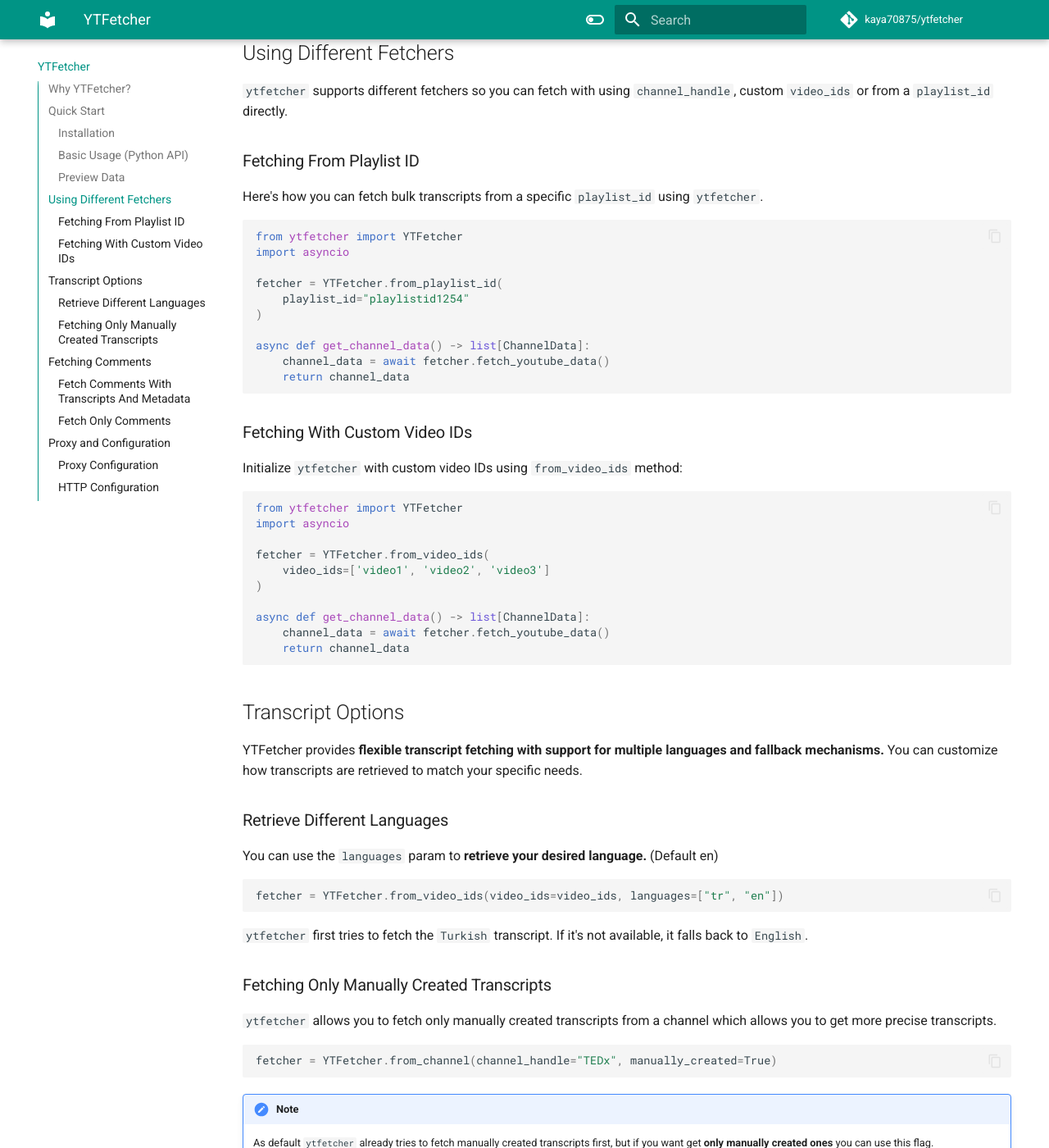
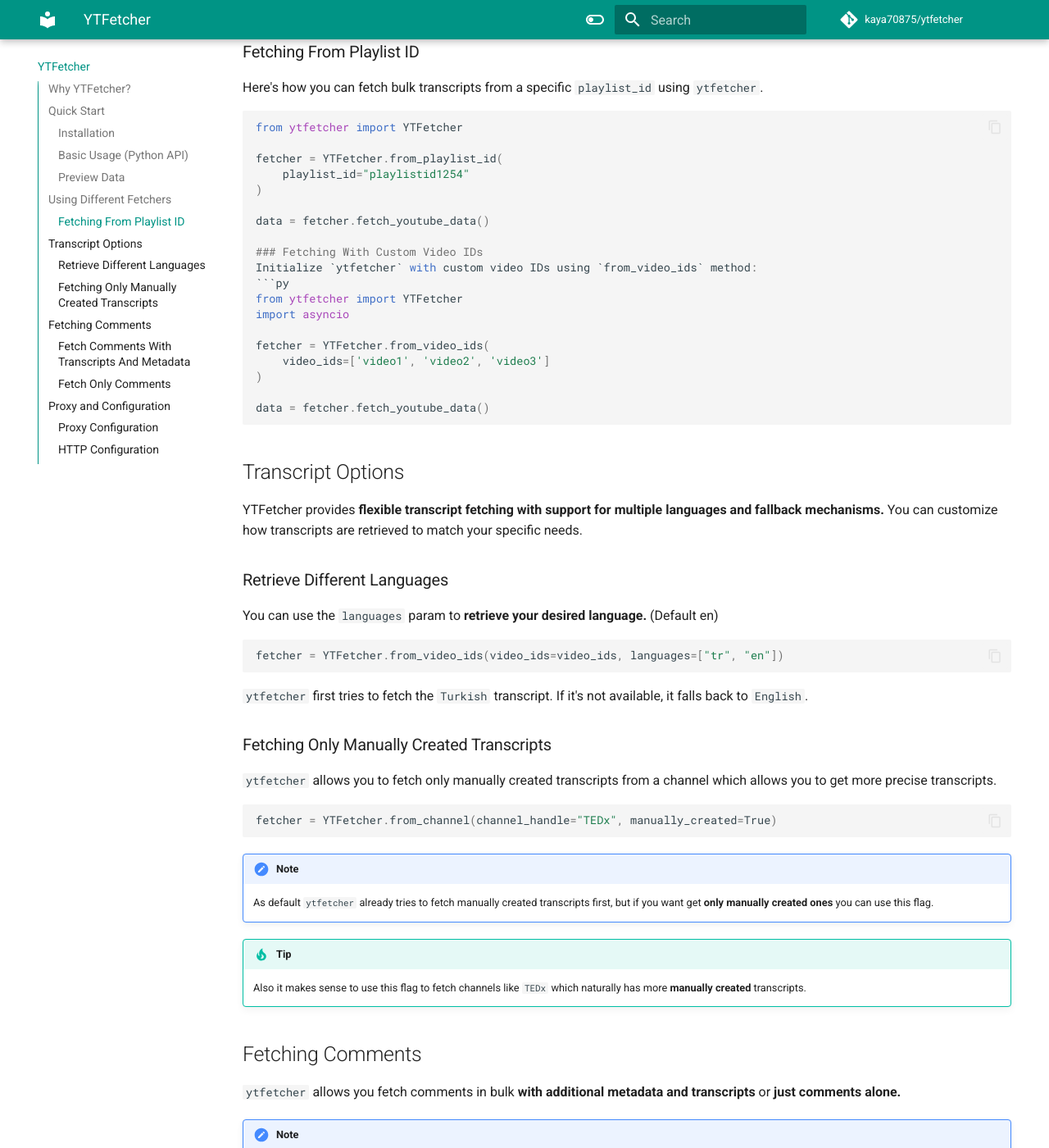
Before and after one commit to kaya70875/ytfetcher, an MkDocs documentation site: the page built from docs/index.md, in a window 1280 px wide and 1400 px high, scrolled down 2289 px. Shown: the whole window at 82% size. Built offline with MkDocs 1.6.1 and Material for MkDocs 9.7.7, drawn with Linux system fonts in a browser that asks for light colours; comment, search, counter and statistics services are not loaded; some of the changed text lies outside the part shown.

Commit message:
docs: update index.md based on sync structure

````diff
--- a/docs/index.md
+++ b/docs/index.md
@@ -7,7 +7,7 @@
 ## Why YTFetcher?
 Most YouTube scrapers are either slow, break easily, or only give you raw text. YTFetcher is built for **speed** and **structure**:
 
-* 🚀 **Async-first:** Fetches thousands of videos in minutes.
+* 🚀 **High performance:** Fetches thousands of videos in minutes.
 * 📦 **Structured Data:** Returns clean Pydantic models (metadata, transcripts, comments).
 * 🛠️ **CLI & API:** Use it in your terminal or integrate it into your Python pipeline.
 * 🛡️ **Built-in Proxy Support:** Avoid rate limits with Generic or Webshare proxies.
@@ -26,21 +26,15 @@
 Here’s how you can get transcripts and metadata information like **channel name, description, published date**, etc. from a channel with `from_channel` method:
 ```python
 from ytfetcher import YTFetcher
-from ytfetcher.models.channel import ChannelData
-import asyncio
 
 fetcher = YTFetcher.from_channel(
     channel_handle="TheOffice",
     max_results=2
 )
 
-async def get_channel_data() -> list[ChannelData]:
-    channel_data = await fetcher.fetch_youtube_data()
-    return channel_data
+channel_data = await fetcher.fetch_youtube_data()
+print(channel_data)
 
-if __name__ == '__main__':
-    data = asyncio.run(get_channel_data())
-    print(data)
 ```
 
 !!! Note
@@ -98,16 +92,12 @@
 Here's how you can fetch bulk transcripts from a specific `playlist_id` using `ytfetcher`.
 ```py
 from ytfetcher import YTFetcher
-import asyncio
 
 fetcher = YTFetcher.from_playlist_id(
     playlist_id="playlistid1254"
 )
 
-async def get_channel_data() -> list[ChannelData]:
-    channel_data = await fetcher.fetch_youtube_data()
-    return channel_data
-```
+data = fetcher.fetch_youtube_data()
 
 ### Fetching With Custom Video IDs
 Initialize `ytfetcher` with custom video IDs using `from_video_ids` method:
@@ -119,9 +109,7 @@
     video_ids=['video1', 'video2', 'video3']
 )
 
-async def get_channel_data() -> list[ChannelData]:
-    channel_data = await fetcher.fetch_youtube_data()
-    return channel_data
+data = fetcher.fetch_youtube_data()
 ```
 
 ## Transcript Options
@@ -161,9 +149,7 @@
 
 ```py
 fetcher = YTFetcher.from_channel("TheOffice", max_results=5)
-
-async def get_channel_data():
-    channel_data_with_comments = await fetcher.fetch_with_comments(max_comments=10)
+comments = fetcher.fetch_with_comments(max_comments=10)
 ```
 
 This will simply fetch **top 10 comments for every video** alongside with transcript data.
@@ -190,10 +176,7 @@
 To fetch comments without transcripts you can use `fetch_comments` method.
 ```py
 fetcher = YTFetcher.from_channel("TheOffice", max_results=5)
-
-def get_comments() -> list[Comment]:
-    comments = fetcher.fetch_comments(max_comments=20)
-    print(comments)
+comments = fetcher.fetch_comments(max_comments=20)
 ```
 
 This will return list of `Comment` like this:
````
